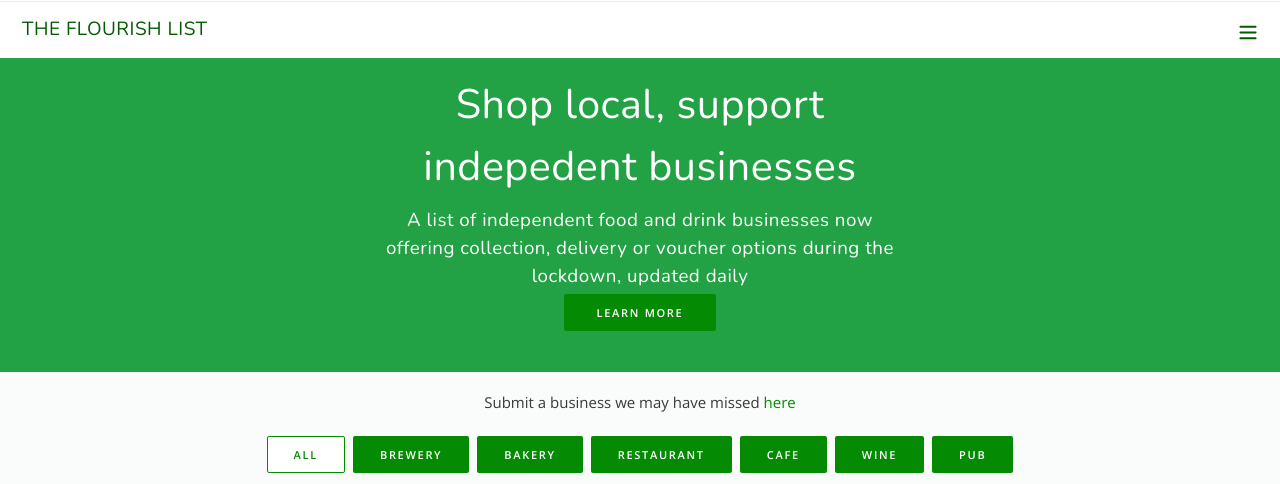
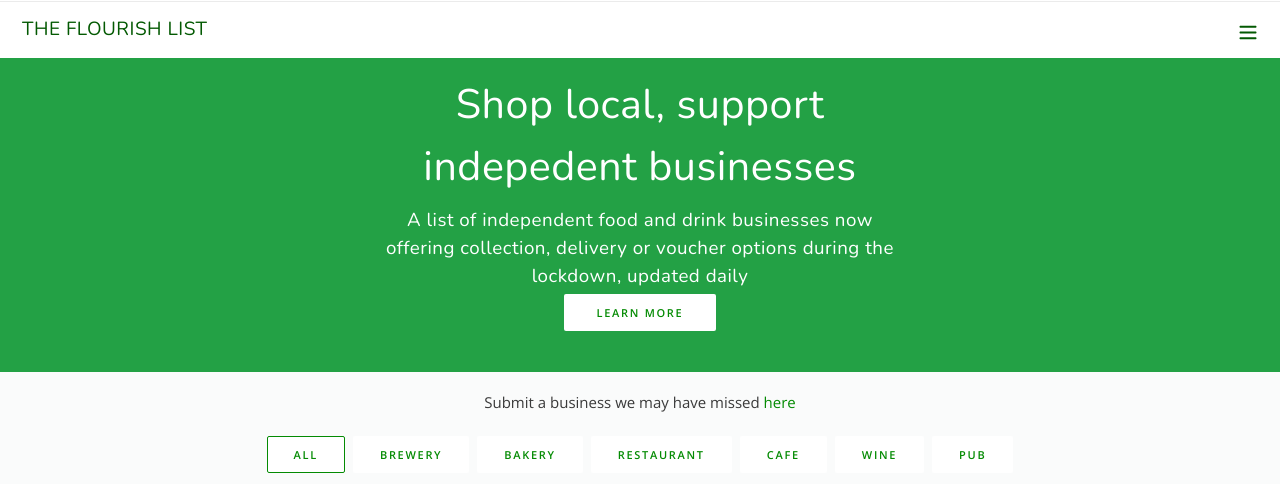
Before and after one commit to lets-flourish/lets-flourish.github.io, a Jekyll site: the page built from index.html, in a window 1280 px wide. Shown: the top 484 px of the page. Built offline with Jekyll 4.4.1, drawn with Linux system fonts in a browser that asks for light colours; some web fonts are replaced; comment, search, counter and statistics services are not loaded.

Commit message:
update buttone style

```diff
--- a/css/list.css
+++ b/css/list.css
@@ -101,8 +101,8 @@
 }
 
 .btn-flourish {
-  background-color: #048b03;
-  color: #ffffff;
+  background-color: #ffffff;
+  color: #048b03;
   border: solid 1px rgba(255,255,255,0);
   position: relative;
   top: 0px;
@@ -110,7 +110,7 @@
 }
 
 .btn-flourish:hover, .btn-flourish:active {
-  color: #ffffff;
+  color: #048b03;
   top: 2px;
 }
 
```
